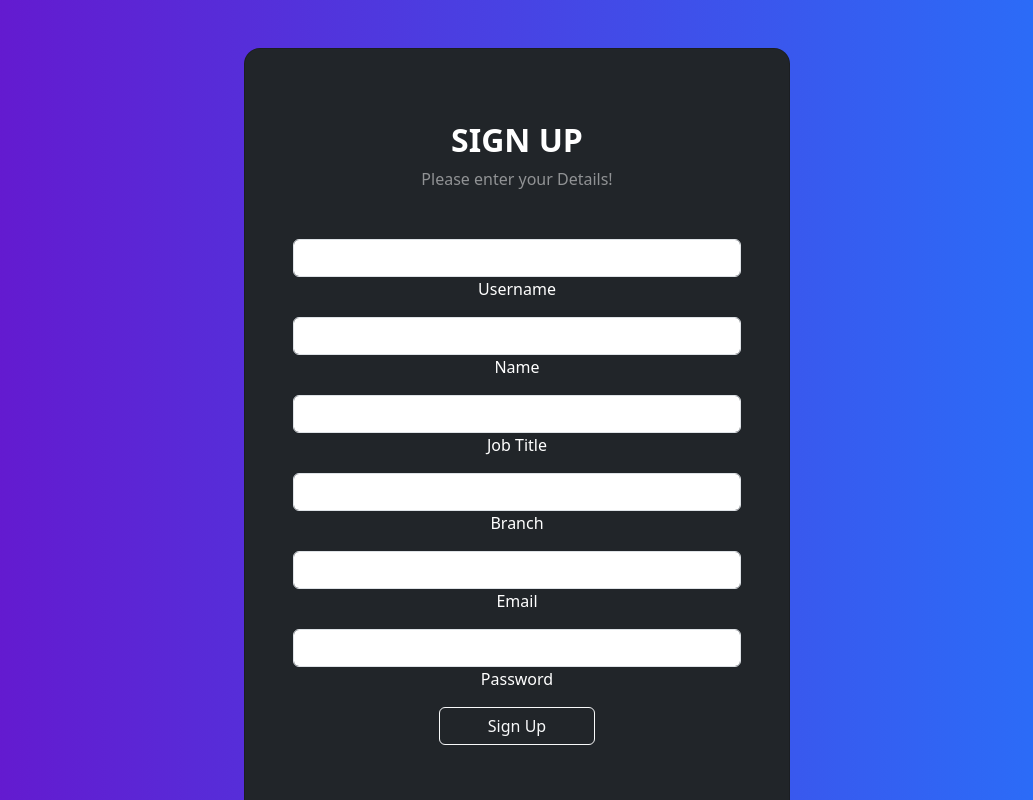
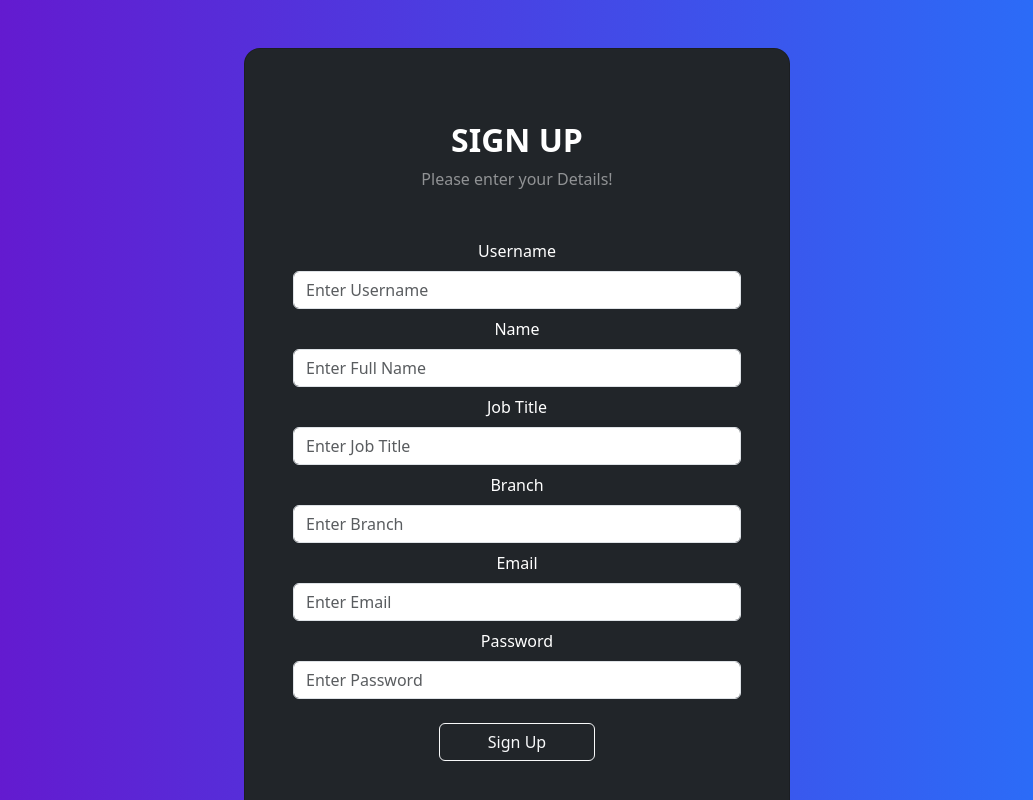
Before and after one commit to ObakengDigiLink/UserManagementSystem, an Angular app: page /register in a window 1280 px wide. Shown: the top 800 px of the page, without its empty margins (123-1156 px from the left). Built offline with nearby package versions, Linux system fonts and the light colour scheme.

Commit message:
placeholders

```diff
--- a/db.json
+++ b/db.json
@@ -37,8 +37,8 @@
       "email": "kevinK@gmail.com",
       "title": "Actor",
       "branch": "Hollywood",
-      "role": "",
-      "isActive": false
+      "role": "user",
+      "isActive": true
     },
     {
       "id": "Rockey",
@@ -67,7 +67,7 @@
       "email": "paxton@gmail.com",
       "title": "Actor",
       "branch": "Johannesburg",
-      "role": "",
+      "role": "user",
       "isActive": false
     }
   ]
--- a/src/app/components/login/login.component.html
+++ b/src/app/components/login/login.component.html
@@ -17,6 +17,7 @@
                     id="typeEmailX"
                     class="form-control form-control-md"
                     formControlName="username"
+                    placeholder="Enter username"
                   />
                   <label class="form-label" for="typeEmailX">Username</label>
                 </div>
@@ -27,6 +28,7 @@
                     id="typePasswordX"
                     class="form-control form-control-md"
                     formControlName="password"
+                    placeholder="Enter password"
                   />
                   <label class="form-label" for="typePasswordX">Password</label>
                 </div>
--- a/src/app/components/register/register.component.html
+++ b/src/app/components/register/register.component.html
@@ -13,67 +13,73 @@
                 <p class="text-white-50 mb-5">Please enter your Details!</p>
 
                 <div class="form-outline form-white mb-2">
+                  <label class="form-label" for="typeUsernameX">Username</label>
                   <input
                     required
                     type="text"
                     id="typeUsernameX"
                     class="form-control form-control-md"
                     formControlName="id"
+                    placeholder="Enter Username"
                   />
-                  <label class="form-label" for="typeUsernameX">Username</label>
                 </div>
 
                 <div class="form-outline form-white mb-2">
+                  <label class="form-label" for="typeNameX">Name</label>
                   <input
                     type="text"
                     id="typeNameX"
                     class="form-control form-control-md"
                     formControlName="name"
+                    placeholder="Enter Full Name"
                   />
-                  <label class="form-label" for="typeNameX">Name</label>
                 </div>
 
                 <div class="form-outline form-white mb-2">
+                  <label class="form-label" for="typeTitleX">Job Title</label>
                   <input
                     type="text"
                     id="typeTitleX"
                     class="form-control form-control-md"
                     formControlName="title"
+                    placeholder="Enter Job Title"
                   />
-                  <label class="form-label" for="typeTitleX">Job Title</label>
                 </div>
 
                 <div class="form-outline form-white mb-2">
+                  <label class="form-label" for="typeBranchX">Branch</label>
                   <input
                     type="text"
                     id="typeBranchX"
                     class="form-control form-control-md"
                     formControlName="branch"
+                    placeholder="Enter Branch"
                   />
-                  <label class="form-label" for="typeBranchX">Branch</label>
                 </div>
 
                 <div class="form-outline form-white mb-2">
+                  <label class="form-label" for="typeEmailX">Email</label>
                   <input
                     type="email"
                     id="typeEmailX"
                     class="form-control form-control-md"
                     formControlName="email"
+                    placeholder="Enter Email"
                   />
-                  <label class="form-label" for="typeEmailX">Email</label>
                 </div>
 
                 <div class="form-outline form-white mb-2">
+                  <label class="form-label" for="typePasswordX">Password</label>
                   <input
                     type="password"
                     id="typePasswordX"
                     class="form-control form-control-md"
                     formControlName="password"
+                    placeholder="Enter Password"
                   />
-                  <label class="form-label" for="typePasswordX">Password</label>
                 </div>
 
-                <button class="btn btn-outline-light btn-md px-5">
+                <button class="btn btn-outline-light btn-md mt-3 px-5">
                   Sign Up
                 </button>
               </div>
```
